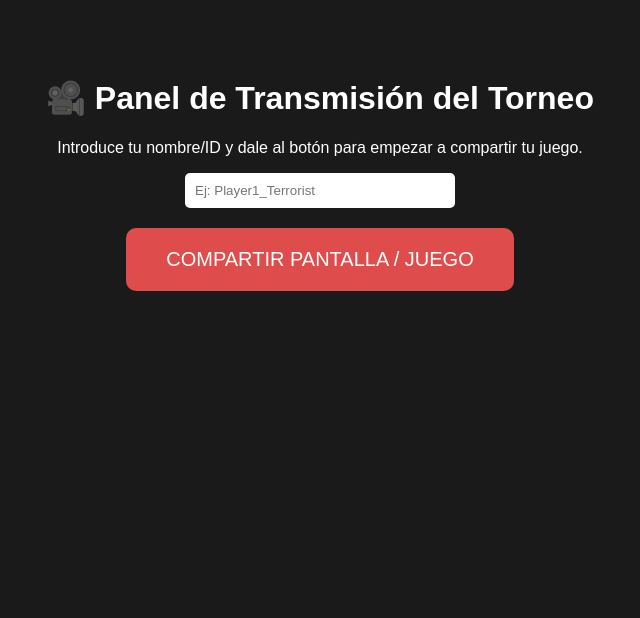
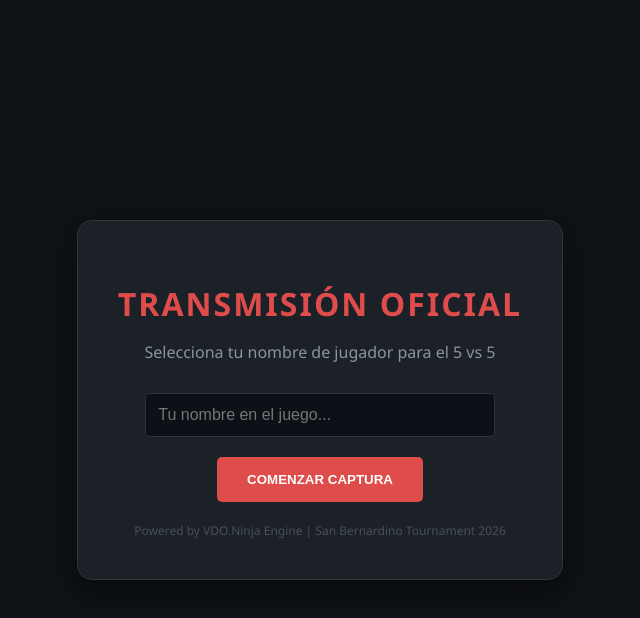
Before and after one commit to chuckyturtle/BarrioBendito, a plain HTML site: page index.html in a window 1280 px wide. Shown: the whole page, without its empty margins (320-960 px from the left). Drawn offline with Linux system fonts and the light colour scheme.

Commit message:
Revamp HTML structure and styles for streaming panel
Actualizando interfaz

```diff
--- a/index.html
+++ b/index.html
@@ -2,30 +2,95 @@
 <html lang="es">
 <head>
     <meta charset="UTF-8">
-    <title>Streamer del Torneo CS2</title>
+    <meta name="viewport" content="width=device-width, initial-scale=1.0">
+    <title>Panel de Transmisión - Torneo CS2</title>
     <style>
-        body { background: #1a1a1a; color: white; font-family: sans-serif; text-align: center; padding: 50px; }
-        .btn { background: #de4c4c; border: none; padding: 20px 40px; color: white; font-size: 20px; cursor: pointer; border-radius: 10px; transition: 0.3s; }
-        .btn:hover { background: #ff5e5e; transform: scale(1.05); }
-        input { padding: 10px; border-radius: 5px; border: none; margin-bottom: 20px; width: 250px; }
+        body {
+            background-color: #0f1216;
+            color: #ffffff;
+            font-family: 'Segoe UI', Tahoma, Geneva, Verdana, sans-serif;
+            display: flex;
+            flex-direction: column;
+            align-items: center;
+            justify-content: center;
+            height: 100vh;
+            margin: 0;
+        }
+        .container {
+            background: #1c2128;
+            padding: 40px;
+            border-radius: 15px;
+            box-shadow: 0 10px 30px rgba(0,0,0,0.5);
+            text-align: center;
+            border: 1px solid #30363d;
+        }
+        h1 { color: #de4c4c; margin-bottom: 10px; text-transform: uppercase; letter-spacing: 2px; }
+        p { color: #8b949e; margin-bottom: 30px; }
+        .input-group { margin-bottom: 20px; }
+        input {
+            background: #0d1117;
+            border: 1px solid #30363d;
+            padding: 12px;
+            color: white;
+            border-radius: 5px;
+            width: 80%;
+            font-size: 16px;
+            outline: none;
+        }
+        input:focus { border-color: #de4c4c; }
+        .btn {
+            background: #de4c4c;
+            color: white;
+            padding: 15px 30px;
+            border: none;
+            border-radius: 5px;
+            font-weight: bold;
+            cursor: pointer;
+            text-transform: uppercase;
+            transition: 0.3s;
+        }
+        .btn:hover { background: #f85149; transform: translateY(-2px); }
+        .footer { margin-top: 20px; font-size: 12px; color: #484f58; }
     </style>
 </head>
 <body>
-    <h1>🎥 Panel de Transmisión del Torneo</h1>
-    <p>Introduce tu nombre/ID y dale al botón para empezar a compartir tu juego.</p>
 
-    <input type="text" id="username" placeholder="Ej: Player1_Terrorist"><br>
+    <div class="container">
+        <h1>Transmisión Oficial</h1>
+        <p>Selecciona tu nombre de jugador para el 5 vs 5</p>
 
-    <button class="btn" onclick="empezarStream()">COMPARTIR PANTALLA / JUEGO</button>
+        <div class="input-group">
+            <input type="text" id="playerName" placeholder="Tu nombre en el juego...">
+        </div>
+
+        <button class="btn" onclick="startBroadcasting()">Comenzar Captura</button>
+
+        <div class="footer">
+            Powered by VDO.Ninja Engine | San Bernardino Tournament 2026
+        </div>
+    </div>
 
     <script>
-        function empezarStream() {
-            const user = document.getElementById('username').value || "JugadorAnonimo";
-            // Esta URL redirige a VDO.Ninja con parámetros de alto rendimiento
-            // push: tu nombre, autostart: inicia solo, bitratenew: calidad estable
-            const url = `https://vdo.ninja/?push=${user}&autostart&bitratenew=4000&quality=2&speed=1&clean&label=${user}`;
+        function startBroadcasting() {
+            const name = document.getElementById('playerName').value;
+            if (!name) {
+                alert("Por favor, escribe tu nombre primero.");
+                return;
+            }
 
-            window.location.href = url;
+            // CONFIGURACIÓN PERSONALIZADA
+            const baseUrl = "https://vdo.ninja/";
+            const params = new URLSearchParams({
+                push: name,             // Identificador del jugador
+                autostart: true,       // Inicia solo
+                bitrate: 5000,         // 5Mbps para buena calidad 1080p
+                quality: 0,            // 0 es la mejor calidad
+                speed: 1,              // Baja latencia
+                clean: true,           // Quita logos de VDO.Ninja
+                webcam: 0              // Desactiva webcam, prioriza pantalla
+            });
+
+            window.location.href = `${baseUrl}?${params.toString()}`;
         }
     </script>
 </body>
```
